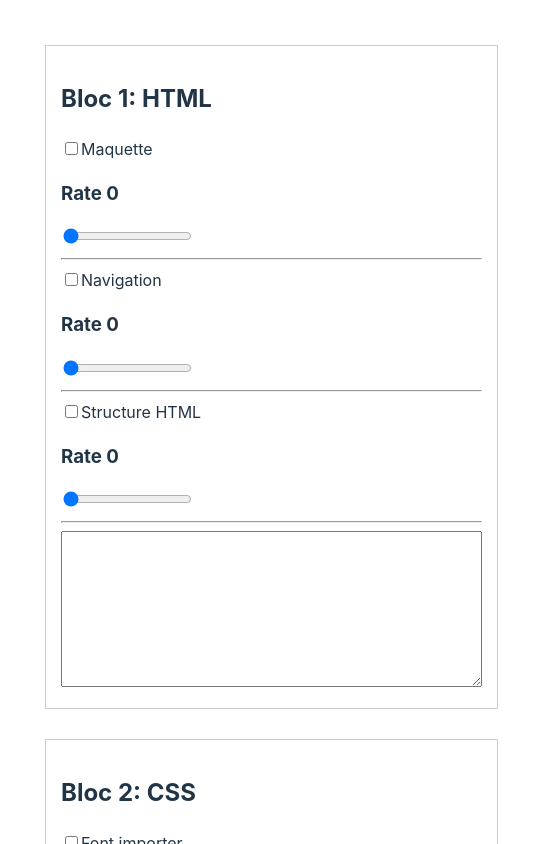
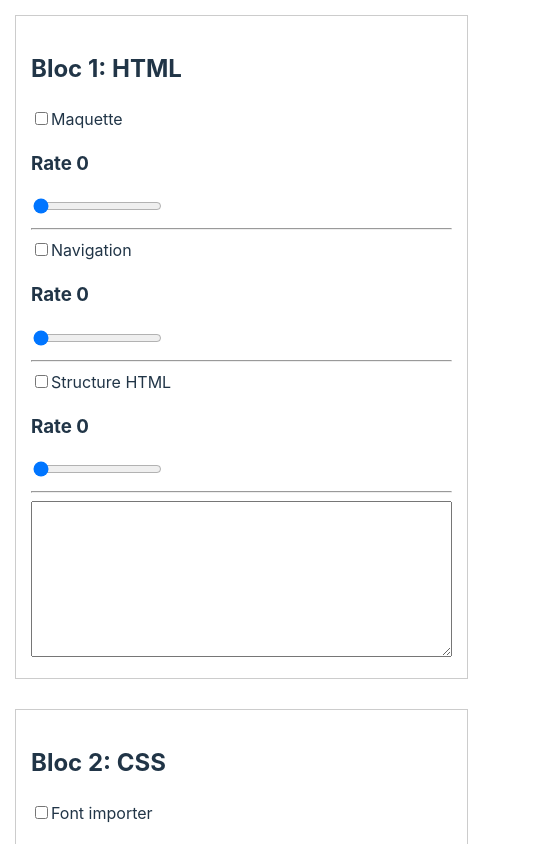
Before and after one commit to BackGrowZ/jury-3wa, a React (Vite) app: page / in a window 390 px wide. Shown: the top 844 px of the page, 543 px wide, since content can reach past the window. Built offline with nearby package versions, Linux system fonts and the light colour scheme.

Commit message:
update main for responsive

```diff
--- a/src/App.jsx
+++ b/src/App.jsx
@@ -45,7 +45,10 @@ function App() {
       </section>
 
       <section>
-        <h2>Bloc 3: Accessibilité & Référencement</h2>
+        <h2>
+          Bloc 3: Accessibilité & <br />
+          Référencement
+        </h2>
         <article>
           <Checkbox label="W3C Validator" />
           <Rate />
--- a/src/index.css
+++ b/src/index.css
@@ -73,7 +73,7 @@ button:focus-visible {
   display: flex;
   flex-wrap: wrap;
   justify-content: space-between;
-  margin: 30px;
+  margin: auto;
 }
 
 section {
```
